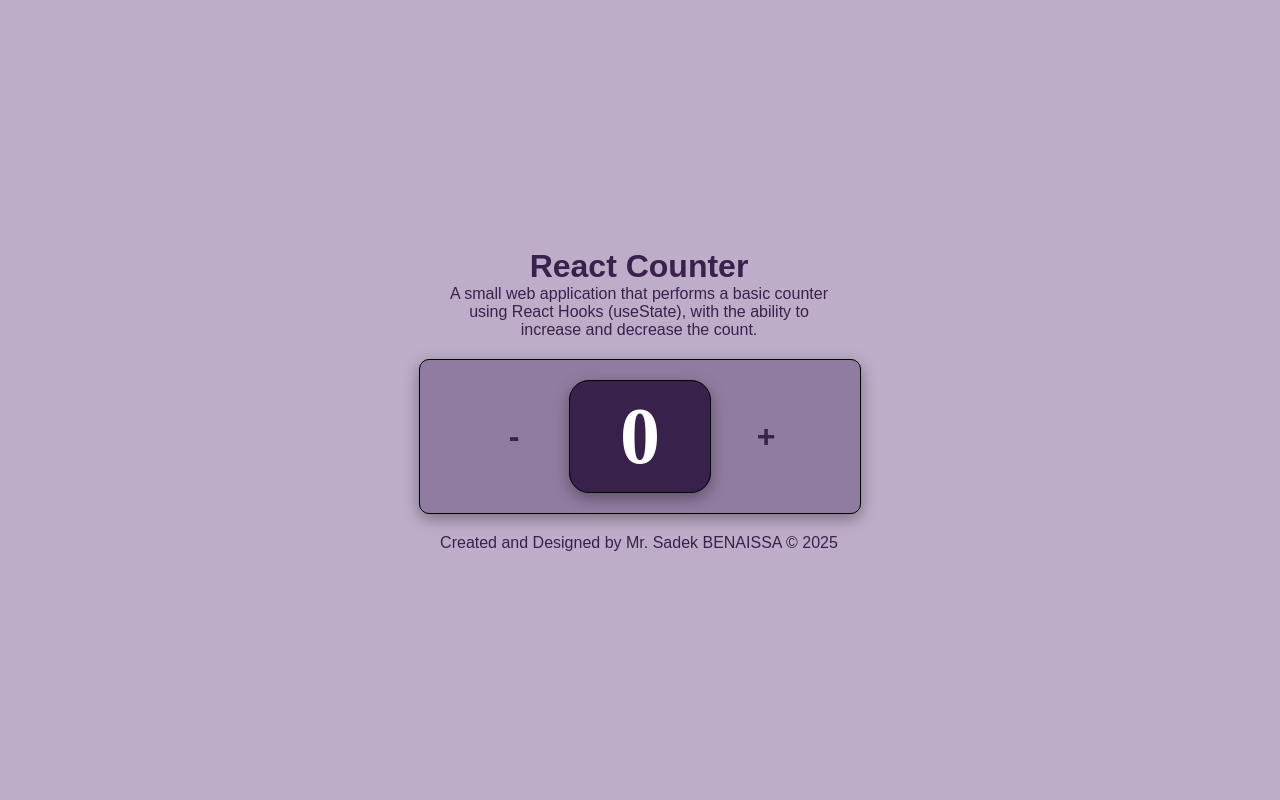
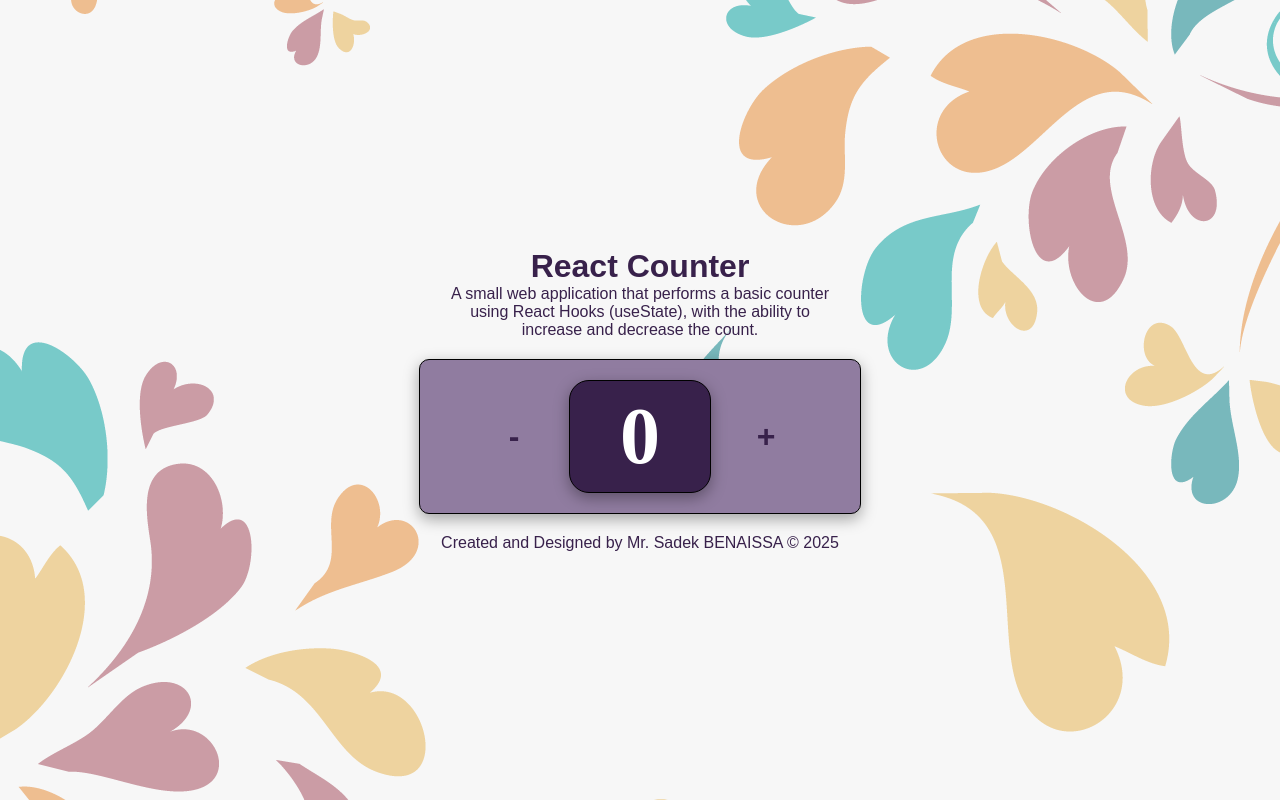
Before and after one commit to Sadek90DZ/React-Counter, a React (Create React App) app: page / in a window 1280 px wide. Built offline with nearby package versions, Linux system fonts and the light colour scheme.

Commit message:
Add background with its opacity binded to the counter

```diff
--- a/src/App.js
+++ b/src/App.js
@@ -1,11 +1,20 @@
+import { useState } from "react";
 import Header from "./components/Header";
 import Footer from "./components/Footer";
 import Counter from "./components/Counter";
 function App() {
+  const [opacity, setOpacity] = useState(0.5);
+  const changeOpacity = (opa) => {
+    setOpacity(opa);
+  };
+
   return (
-    <div className="container">
+    <div
+      className="container"
+      style={{ backgroundColor: "rgba(240,240,240," + opacity + ")" }}
+    >
       <Header />
-      <Counter />
+      <Counter onChangeOpacity={changeOpacity} />
       <Footer />
     </div>
   );
--- a/src/components/Counter.jsx
+++ b/src/components/Counter.jsx
@@ -1,8 +1,9 @@
 import { useState } from "react";
 
-const Counter = () => {
+const Counter = (props) => {
   //Deconstructe the useState function.
   const [count, setCount] = useState(0);
+  var opacity = 0.5;
   //Store my audio file on a variable.
   const myAudio = new Audio("click.wav");
 
@@ -13,17 +14,22 @@ const Counter = () => {
     //Check if it's an increase or a decrease action.
     if (name === "inc") {
       setCount(count + 1); //incriment by 1.
+      opacity = opacity - (count / 200).toFixed(2);
       //Reset the count to 0 if it surpasses the 99.
       if (count >= 100) {
         setCount(0);
+        opacity = 0.5;
       }
     } else {
       setCount(count - 1); //decriment by 1.
+      opacity = opacity - (count / 200).toFixed(2);
       //Reset the count to 0 if it goes below -99.
       if (count <= -100) {
         setCount(0);
+        opacity = 0.5;
       }
     }
+    props.onChangeOpacity(opacity);
     myAudio.play(); //Play the audio file stored on myAudio
   };
   return (
--- a/src/index.css
+++ b/src/index.css
@@ -3,11 +3,18 @@
   padding: 0;
 }
 body {
+  background-image: url("../public/background.png");
+}
+
+.container {
   display: flex;
+  flex-direction: column;
   justify-content: center;
   align-items: center;
+  width: 100vw;
   height: 100vh;
-  background-color: #bdadc9;
+  background-color: rgba(240, 240, 240, 1);
+  transition: all 300ms ease;
 }
 
 main {
```
Also changed, not shown: src/index.js (+6 -5 lines), public/background.png (added).
